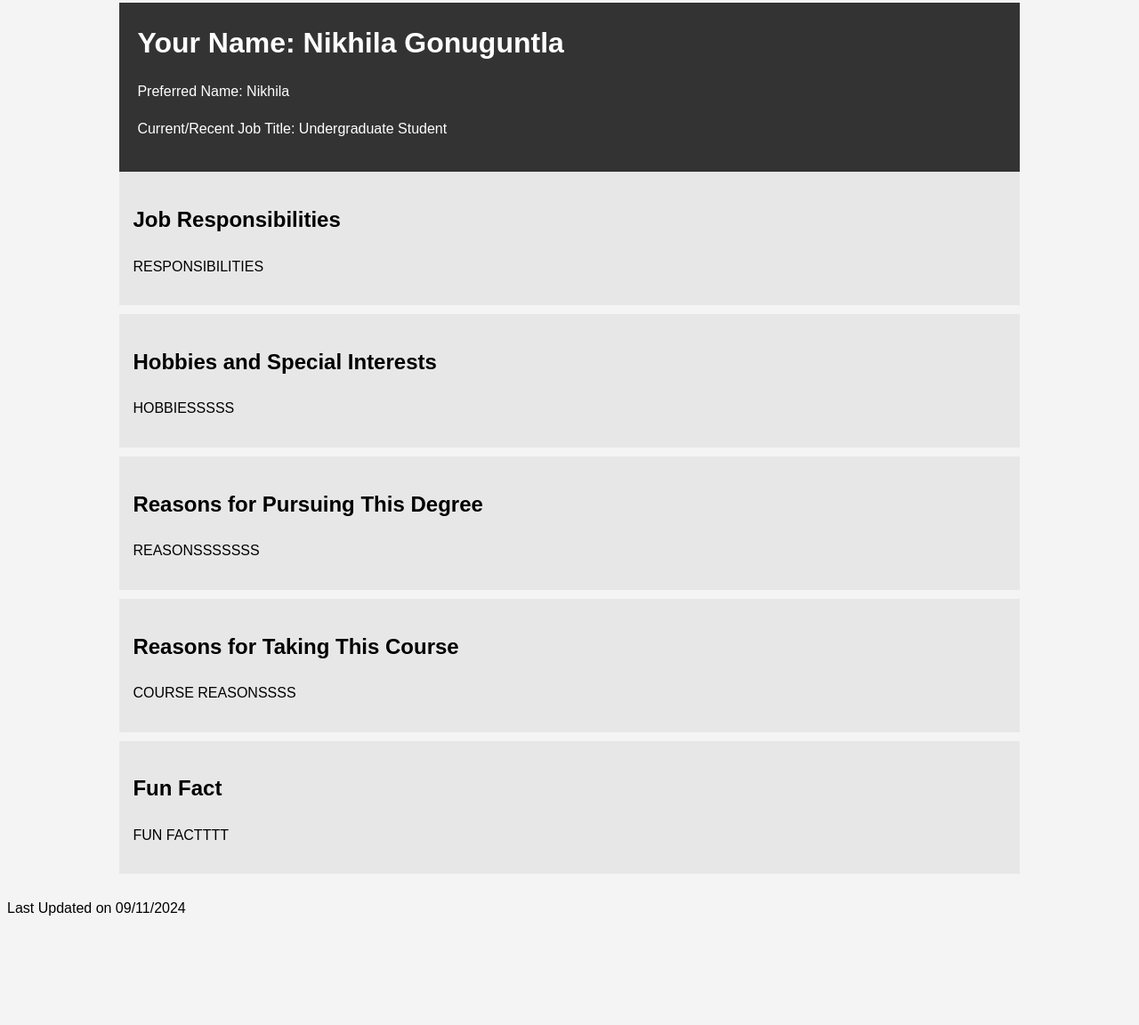
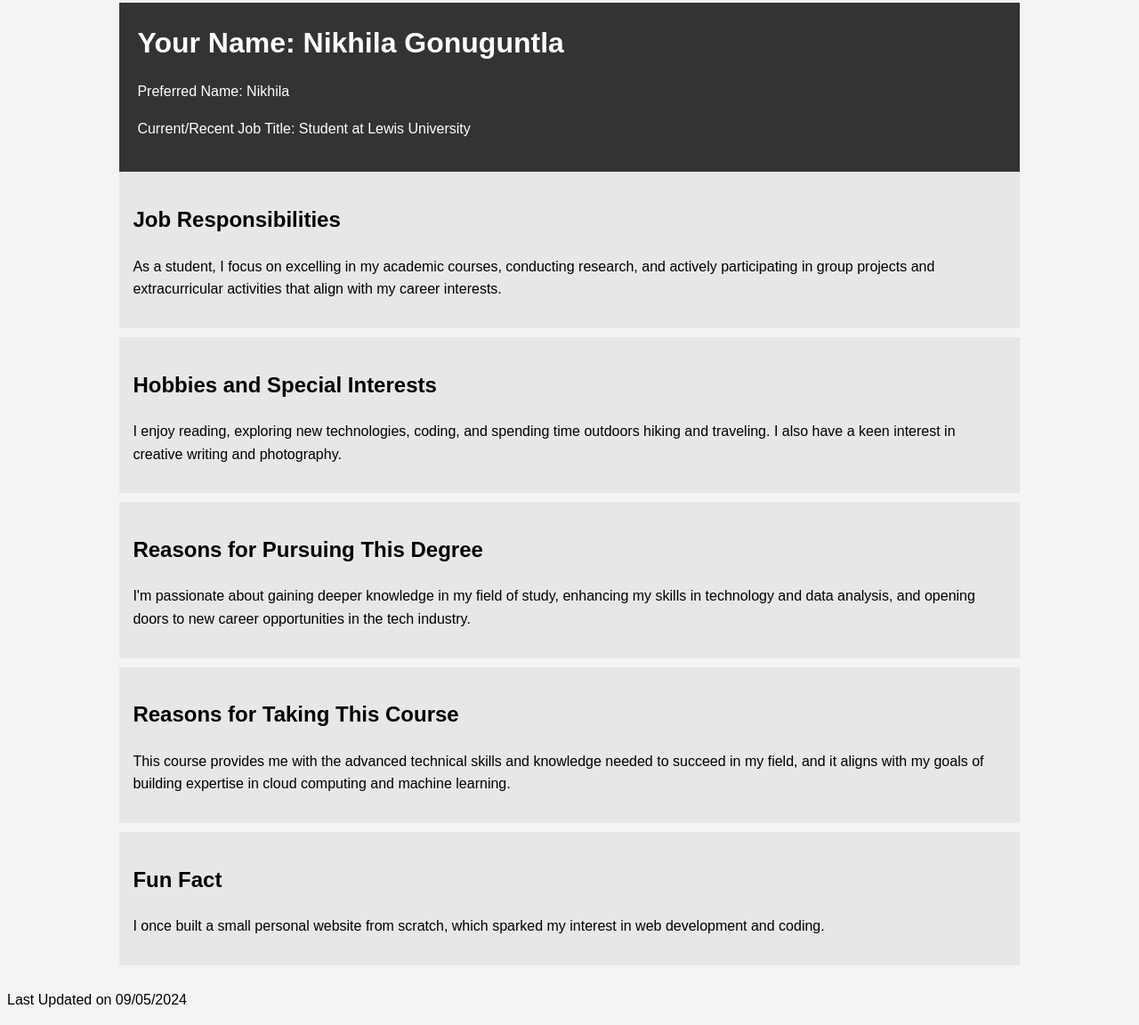
Before and after one commit to nikiGN-07/nikiGN-07-github.io, a plain HTML site: page index.html in a window 1280 px wide. Shown: the part 5-1157 px from the top of the page at 89% size. Before the commit the page ends 1055 px from the top, so only its background shows below. Drawn offline with Linux system fonts and the light colour scheme.

Commit message:
Update index.html

```diff
--- a/index.html
+++ b/index.html
@@ -29,41 +29,41 @@
     </style>
 </head>
 <body>
-    <div class="container">
+<div class="container">
         <header class="main-info">
             <h1>Your Name: Nikhila Gonuguntla</h1>
             <p>Preferred Name: Nikhila</p>
-            <p>Current/Recent Job Title: Undergraduate Student</p>
+            <p>Current/Recent Job Title: Student at Lewis University</p>
         </header>
 
         <section class="career">
             <h2>Job Responsibilities</h2>
-            <p>RESPONSIBILITIES</p>
+            <p>As a student, I focus on excelling in my academic courses, conducting research, and actively participating in group projects and extracurricular activities that align with my career interests.</p>
         </section>
 
         <section class="hobbies">
             <h2>Hobbies and Special Interests</h2>
-            <p>HOBBIESSSSS</p>
+            <p>I enjoy reading, exploring new technologies, coding, and spending time outdoors hiking and traveling. I also have a keen interest in creative writing and photography.</p>
         </section>
 
         <section class="career">
             <h2>Reasons for Pursuing This Degree</h2>
-            <p>REASONSSSSSSS</p>
+            <p>I'm passionate about gaining deeper knowledge in my field of study, enhancing my skills in technology and data analysis, and opening doors to new career opportunities in the tech industry.</p>
         </section>
 
         <section class="course">
             <h2>Reasons for Taking This Course</h2>
-            <p>COURSE REASONSSSS</p>
+            <p>This course provides me with the advanced technical skills and knowledge needed to succeed in my field, and it aligns with my goals of building expertise in cloud computing and machine learning.</p>
         </section>
 
         <section class="fun-fact">
             <h2>Fun Fact</h2>
-            <p>FUN FACTTTT</p>
+            <p>I once built a small personal website from scratch, which sparked my interest in web development and coding.</p>
         </section>
 
     </div>
 </body>
     <footer>
-        <p> Last Updated on 09/11/2024</p>
+        <p> Last Updated on 09/05/2024</p>
     </footer>
 </html>
```
